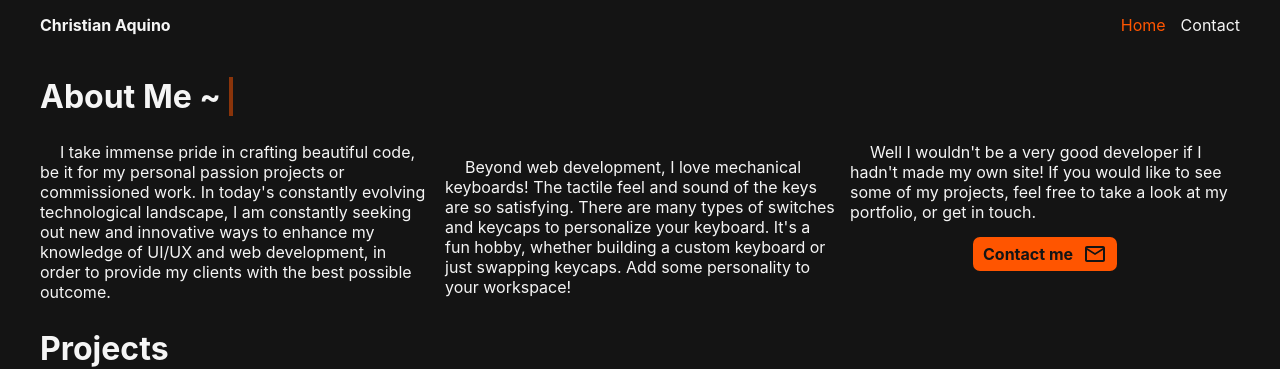
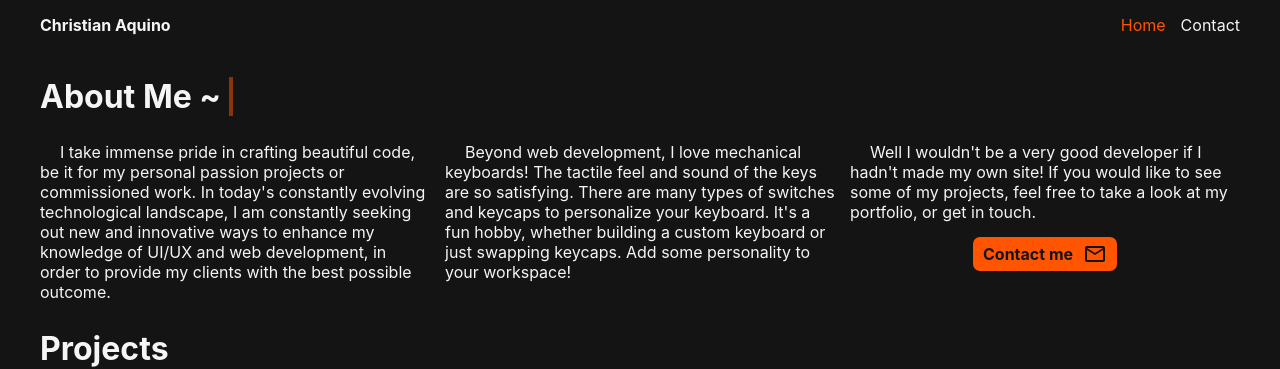
Before and after one commit to cjfaquino/portfolio, a React (Vite) app: page / in a window 1280 px wide. Shown: the top 369 px of the page. Built offline with nearby package versions, Linux system fonts and the light colour scheme.

Commit message:
fix p margin

```diff
--- a/src/App.css
+++ b/src/App.css
@@ -27,10 +27,6 @@ img {
 p {
   margin: 0;
   text-indent: 20px;
-}
-
-p + p {
-  margin-top: 15px;
 }
 
 code {
@@ -429,6 +425,10 @@ nav a.active {
   transform: rotateY(-30deg) rotateX(10deg);
 }
 
+.project p + p {
+  margin-top: 15px;
+}
+
 .project span {
   gap: 10px;
   align-items: center;
```
